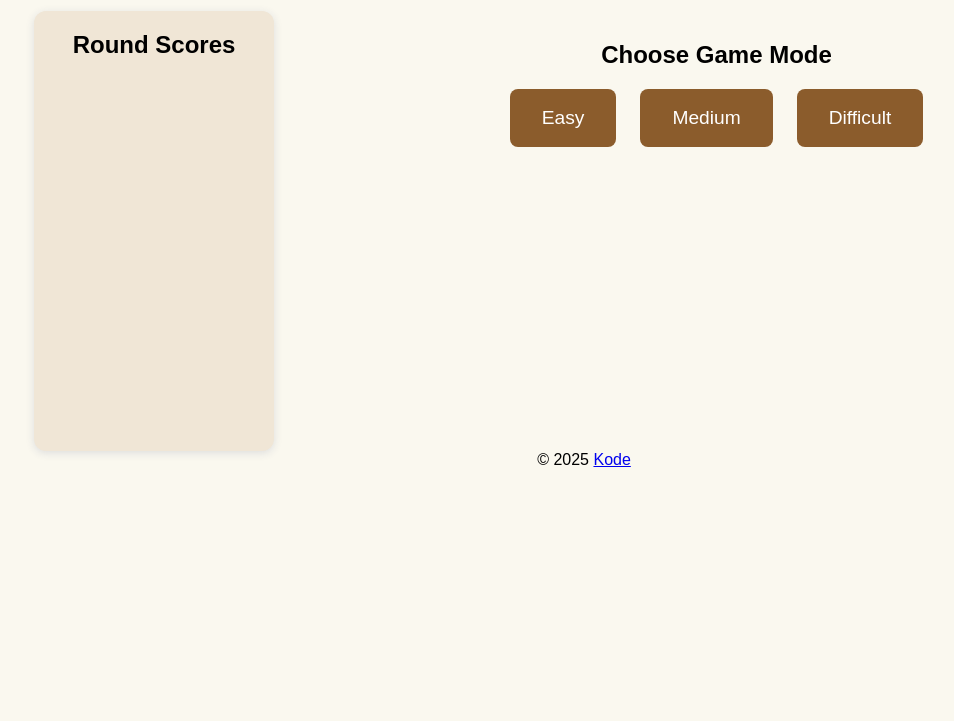
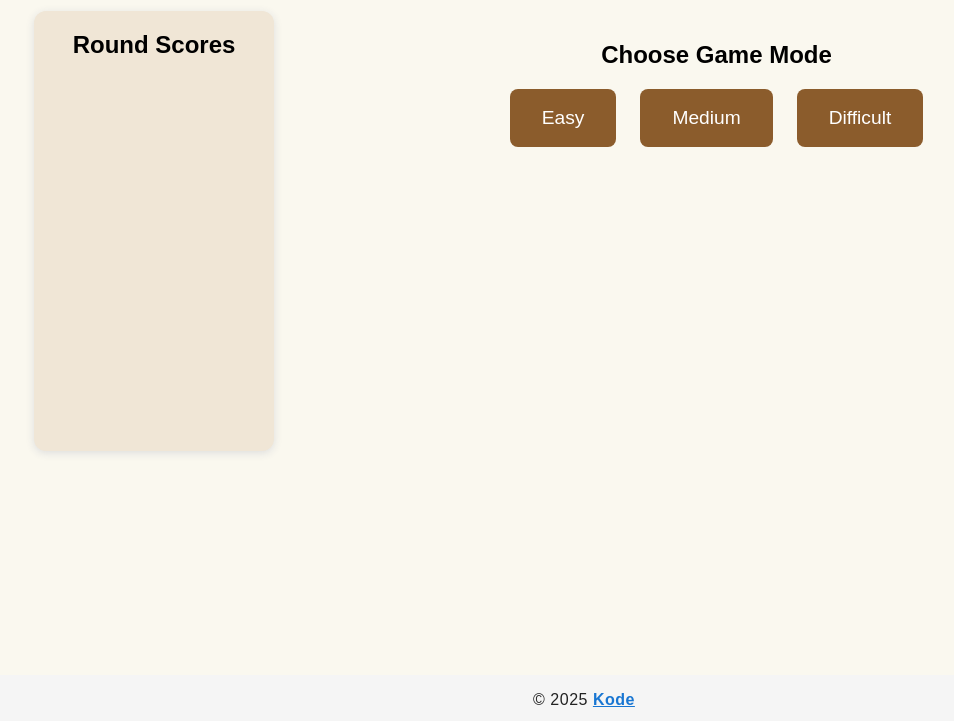
Before and after one commit to KiaraNaidoo/WhackTheMole, a plain HTML site: page index.html in a window 1280 px wide. Shown: the part 79-800 px from the top of the page, without its empty margins (56-1010 px from the left). Drawn offline with Linux system fonts and the light colour scheme.

Commit message:
style.css

```diff
--- a/style.css
+++ b/style.css
@@ -238,3 +238,29 @@ body.level-5 { background: #FFEBEE; }
 .level-3 .mole { background: #c8e6c9; }
 .level-4 .mole { background: #fff9c4; }
 .level-5 .mole { background: #ffcdd2; }
+
+/* Footer styles */
+#footer {
+  width: 100%;
+  text-align: center;
+  padding: 16px 0 12px 0;
+  background: #f5f5f5;
+  color: #222;
+  font-size: 1em;
+  position: fixed;
+  left: 0;
+  bottom: 0;
+  z-index: 10;
+  letter-spacing: 0.5px;
+}
+
+#footer a {
+  color: #1976D2;
+  text-decoration: underline;
+  font-weight: bold;
+  transition: color 0.2s;
+}
+
+#footer a:hover {
+  color: #388E3C;
+}
```
